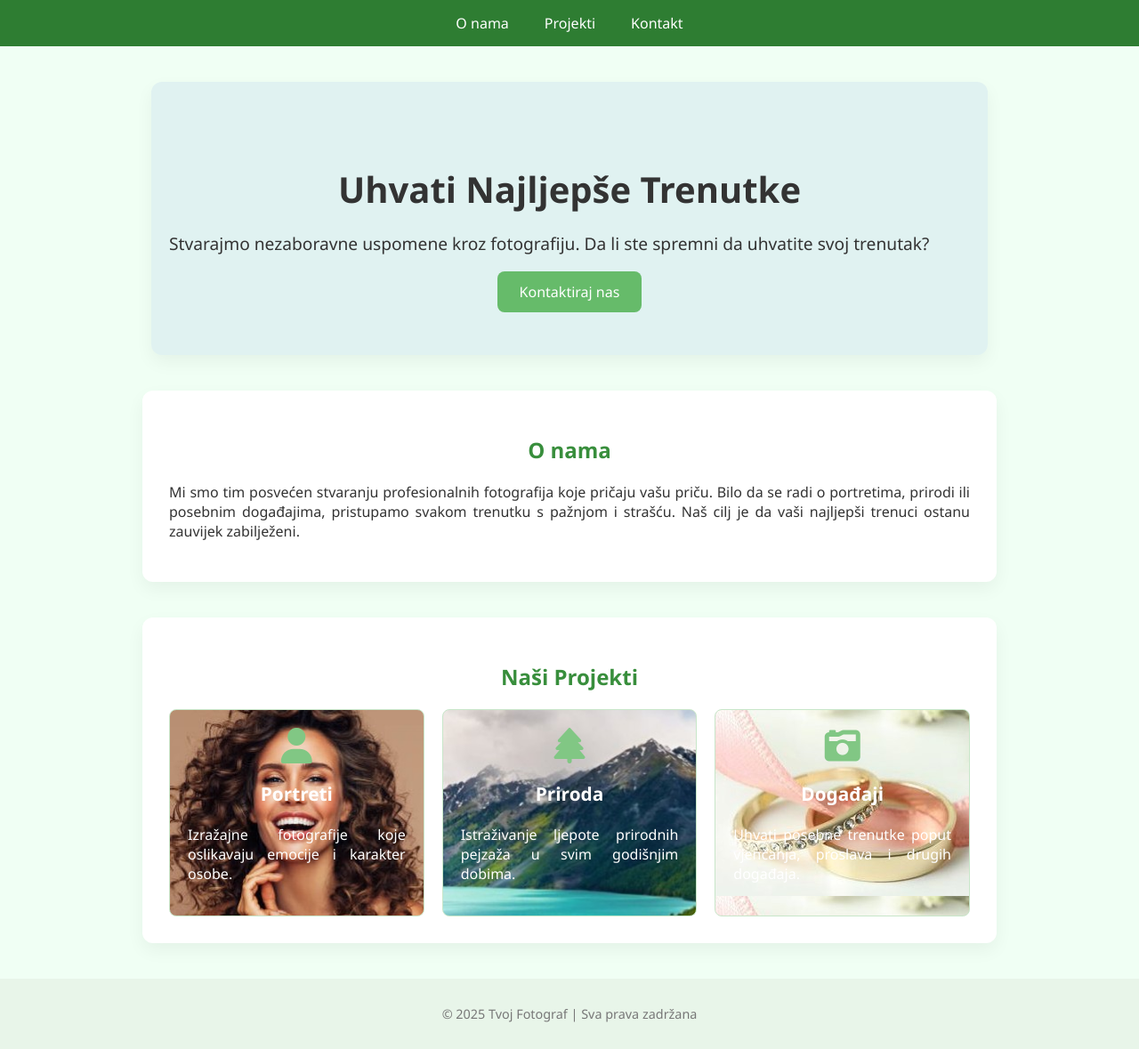
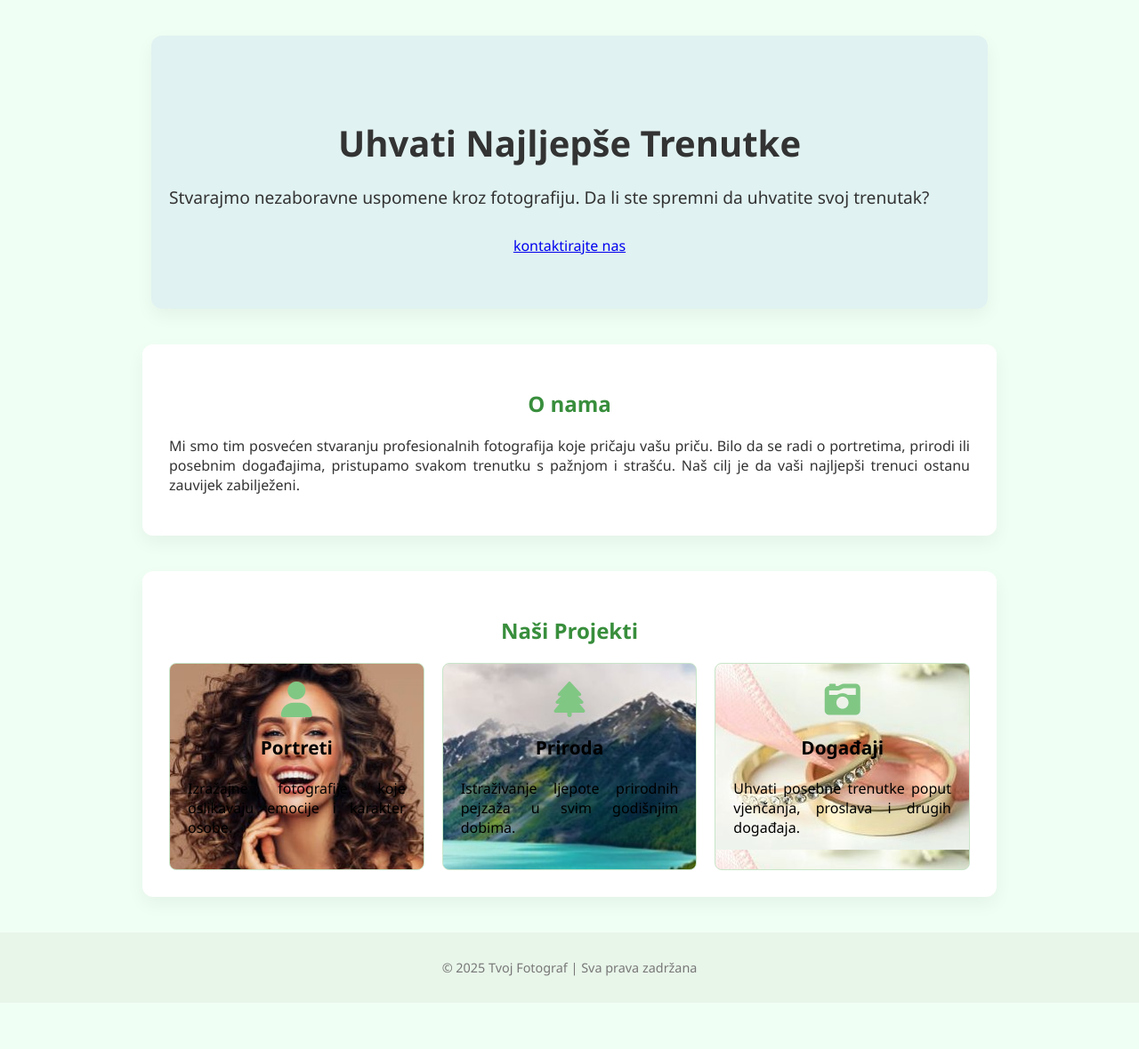
Before and after one commit to aidaterzic88/Osiruo-projekat, a Flask app: page /dobrodosli-u-projekat in a window 1280 px wide. Shown: the part 300-1479 px from the top of the page at 89% size. After the commit the page ends 1397 px from the top, so only its background shows below. Run offline with Flask 3, Linux system fonts and the light colour scheme.

Commit message:
određene izmjene

```diff
--- a/requirements.txt
+++ b/requirements.txt
@@ -1 +1,2 @@
 flask
+gunicorn
--- a/templates/index.html
+++ b/templates/index.html
@@ -142,7 +142,7 @@
 
         .project h3 {
 
-            color: white;
+            color: black;
             font-size: 1.3rem;
             margin-top: 10px;
         }
@@ -150,7 +150,7 @@
         .project p {
 
             font-size: 1rem;
-            color: white;
+            color: black;
         }
 
         .project i {
@@ -174,19 +174,12 @@
         <h1>DOBRODOŠLI</h1>
     </header>
 
-    <nav>
-        <ul>
-            <li><a href="#onama">O nama</a></li>
-            <li><a href="#projekti">Projekti</a></li>
-          <li><a href="../templates/kontakt.html">Kontakt</a></li>
 
-        </ul>
-    </nav>
 
     <section id="hero" data-aos="zoom-in-up">
         <h1>Uhvati Najljepše Trenutke</h1>
         <p>Stvarajmo nezaboravne uspomene kroz fotografiju. Da li ste spremni da uhvatite svoj trenutak?</p>
-        <a href="kontakt.html" class="cta-button">Kontaktiraj nas</a>
+        <a class="button" href="/kontakt">kontaktirajte nas</a>
     </section>
 
     <section id="onama" data-aos="fade-right">
```
